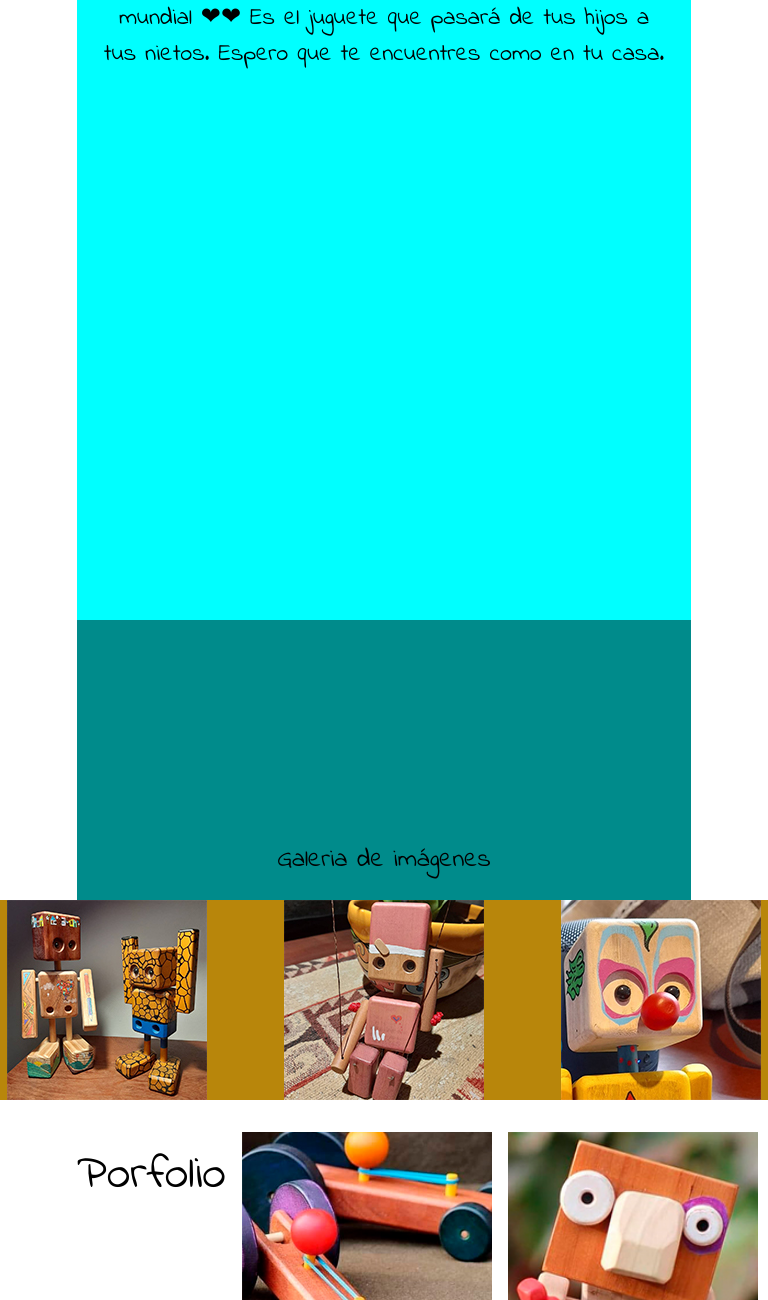
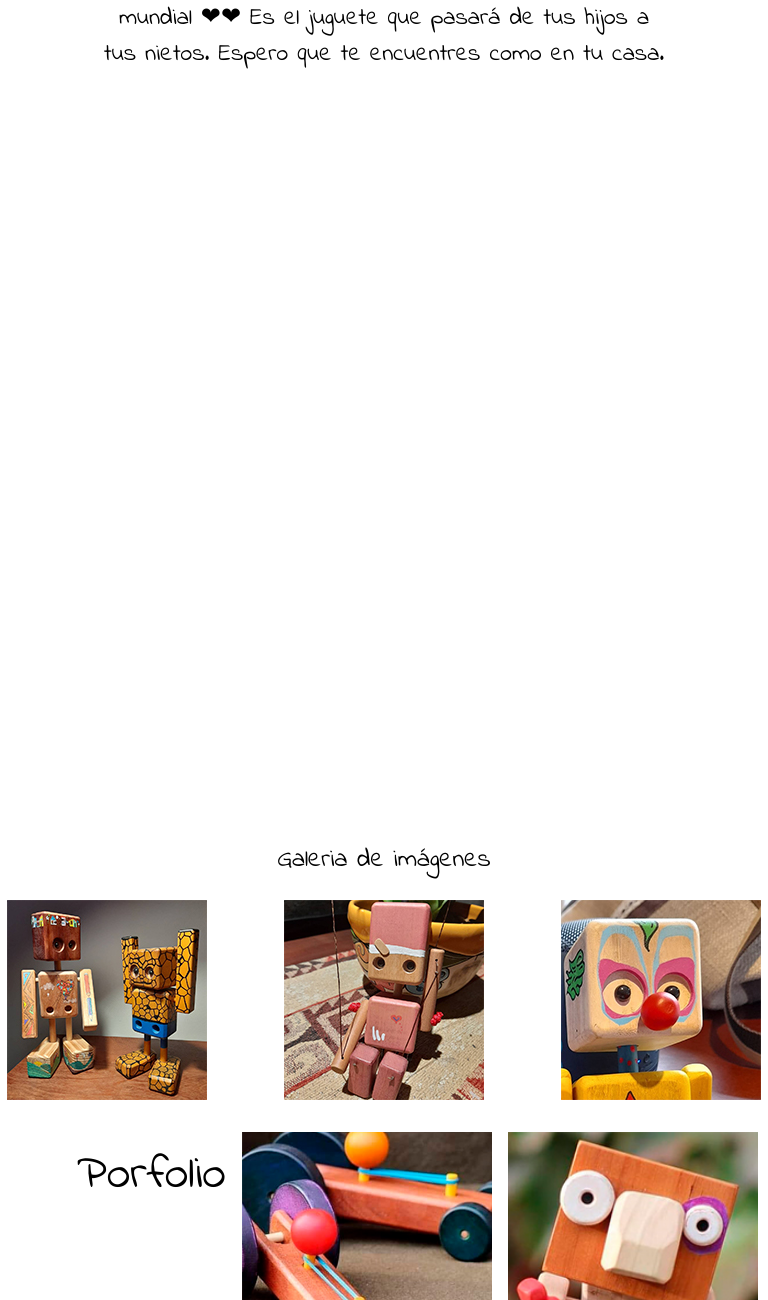
Before and after one commit to chaupinela/Proyecto_Coder, a website: page index.html in a window 768 px wide. Shown: the part 723-2023 px from the top of the page. Drawn offline with nearby package versions, Linux system fonts and the light colour scheme; a web font is replaced by a local one.

Commit message:
se comitea para subir

```diff
--- a/scss/index.scss
+++ b/scss/index.scss
@@ -1321,7 +1321,7 @@ $colorcajainput:rgb(203, 245, 120);
           height:120vh;
 
           .mainIndexUno__seccionUno__divSeccionUno{
-            background-color: cornflowerblue;
+
             display: flex;
             flex-direction: column;
             justify-content: flex-end;
@@ -1335,7 +1335,7 @@ $colorcajainput:rgb(203, 245, 120);
 
             }
             .mainIndexUno__seccionUno__divSeccionUno__textoPrimero {
-              background-color: cyan;
+
                 font-size: 1.5rem;
                 justify-content: flex-start;
                 padding: 0 25px;
@@ -1346,7 +1346,7 @@ $colorcajainput:rgb(203, 245, 120);
         }
     }
         .mainIndexUno__seccionDos {
-         background-color: darkcyan;
+
          display: flex;
          flex-direction: column;
          justify-content: flex-end;
@@ -1362,7 +1362,7 @@ $colorcajainput:rgb(203, 245, 120);
 
           }
           .mainIndexUno__seccionDos__imagenesSeccionDos {
-            background-color: darkgoldenrod;
+
             display: flex;
             flex-direction: row;
             justify-content: space-around;
```
Also changed, not shown: css/index.css, 1 other file.
